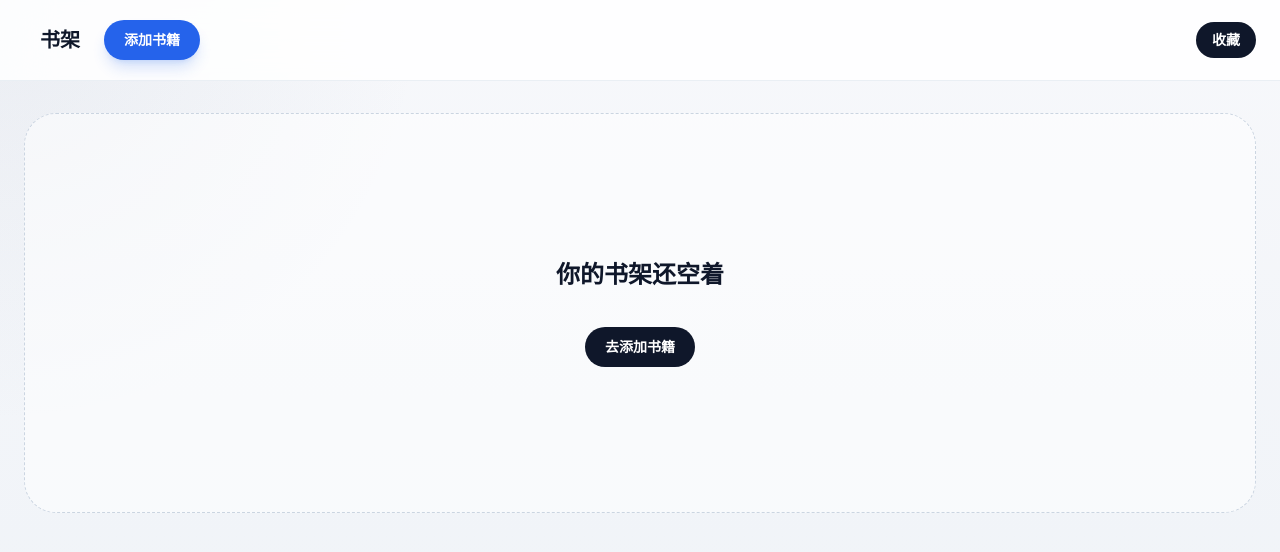
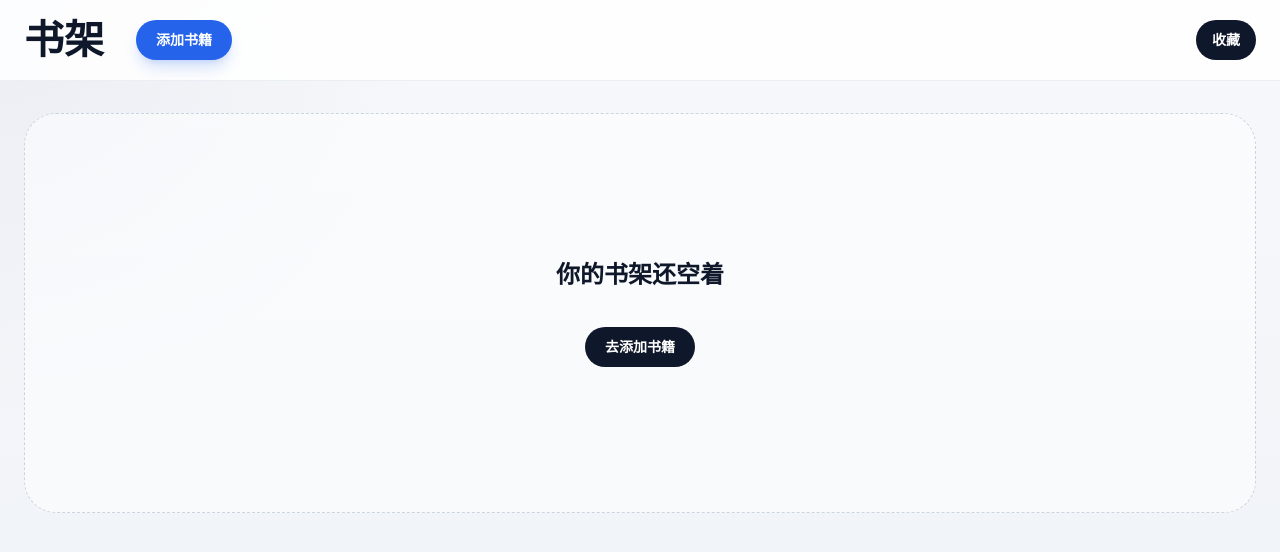
Before and after one commit to imzihuailin/kunde, a React (Vite) app: page / in a window 1280 px wide. Shown: the top 552 px of the page. Built offline with nearby package versions, Linux system fonts and the light colour scheme.

Commit message:
Align shelf header controls

```diff
--- a/src/components/ShelfHeader.tsx
+++ b/src/components/ShelfHeader.tsx
@@ -11,7 +11,7 @@ export function ShelfHeader() {
         <div className="flex items-center gap-2">
           <Link
             to={shelfTab.to}
-            className="rounded-full bg-transparent px-4 py-2 text-xl font-semibold leading-none text-slate-900 transition hover:bg-transparent"
+            className="flex h-10 w-[104px] items-center rounded-full bg-transparent text-[40px] font-semibold leading-none text-slate-900 transition hover:bg-transparent"
             aria-current={location.pathname === shelfTab.to ? 'page' : undefined}
           >
             {shelfTab.label}
@@ -25,7 +25,7 @@ export function ShelfHeader() {
         </div>
         <Link
           to={favoriteTab.to}
-          className="rounded-full bg-slate-900 px-4 py-2 text-sm font-semibold text-white transition hover:bg-slate-800"
+          className="flex h-10 items-center rounded-full bg-slate-900 px-4 text-sm font-semibold leading-none text-white transition hover:bg-slate-800"
           aria-current={location.pathname === favoriteTab.to ? 'page' : undefined}
         >
           {favoriteTab.label}
```
